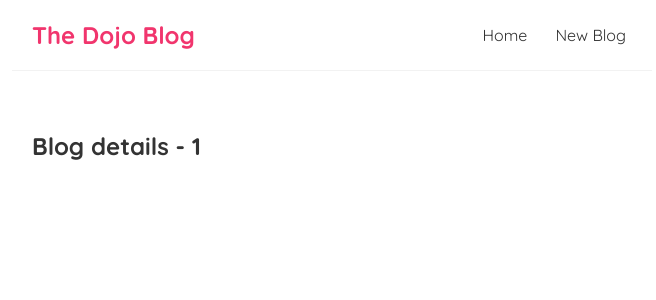
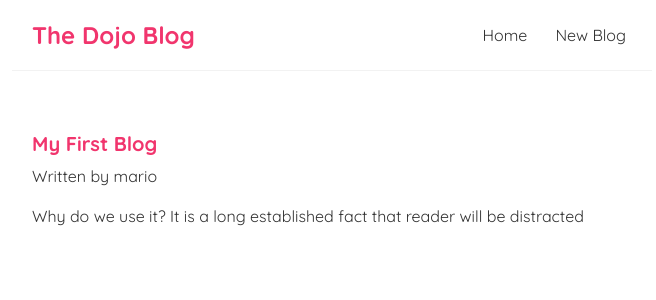
Before and after one commit to lcsval/dojo-blog, a React (Create React App) app: page /blogs/1 in a window 1280 px wide. Shown: the top 300 px of the page, without its empty margins (308-964 px from the left). Built offline with nearby package versions, Linux system fonts and the light colour scheme; data requests are answered from the project's data file.

Commit message:
Reusing custom Hooks

```diff
--- a/src/BlogDetails.js
+++ b/src/BlogDetails.js
@@ -1,11 +1,21 @@
 import { useParams } from "react-router";
+import useFetch from "./useFetch";
 
 const BlogDetails = () => {
     const { id } = useParams();
+    const { data: blog, error, isLoading } = useFetch('http://localhost:8000/blogs/' + id);
 
     return (
         <div className="blog-details">
-            <h2>Blog details - { id }</h2>
+            { isLoading && <div>Loading...</div> }
+            { error && <div>{ error }</div> }
+            { blog && (
+                <article>
+                    <h2>{ blog.title }</h2>
+                    <p>Written by { blog.author}</p>
+                    <div>{ blog.body }</div>
+                </article>
+            )}
         </div>
     );
 }
--- a/src/index.css
+++ b/src/index.css
@@ -51,3 +51,21 @@
 .blog-preview a{
   text-decoration: none;
 }
+
+/* blog details page */
+.blog-details h2 {
+  font-size: 20px;
+  color: #f1356d;
+  margin-bottom: 10px;
+}
+.blog-details div {
+  margin: 20px 0;
+}
+/* .blog-details button {
+  background: #f1356d;
+  color:#fff;
+  border: 0;
+  padding: 8px;
+  border-radius: 8px;
+  cursor: pointer;
+} */
```
